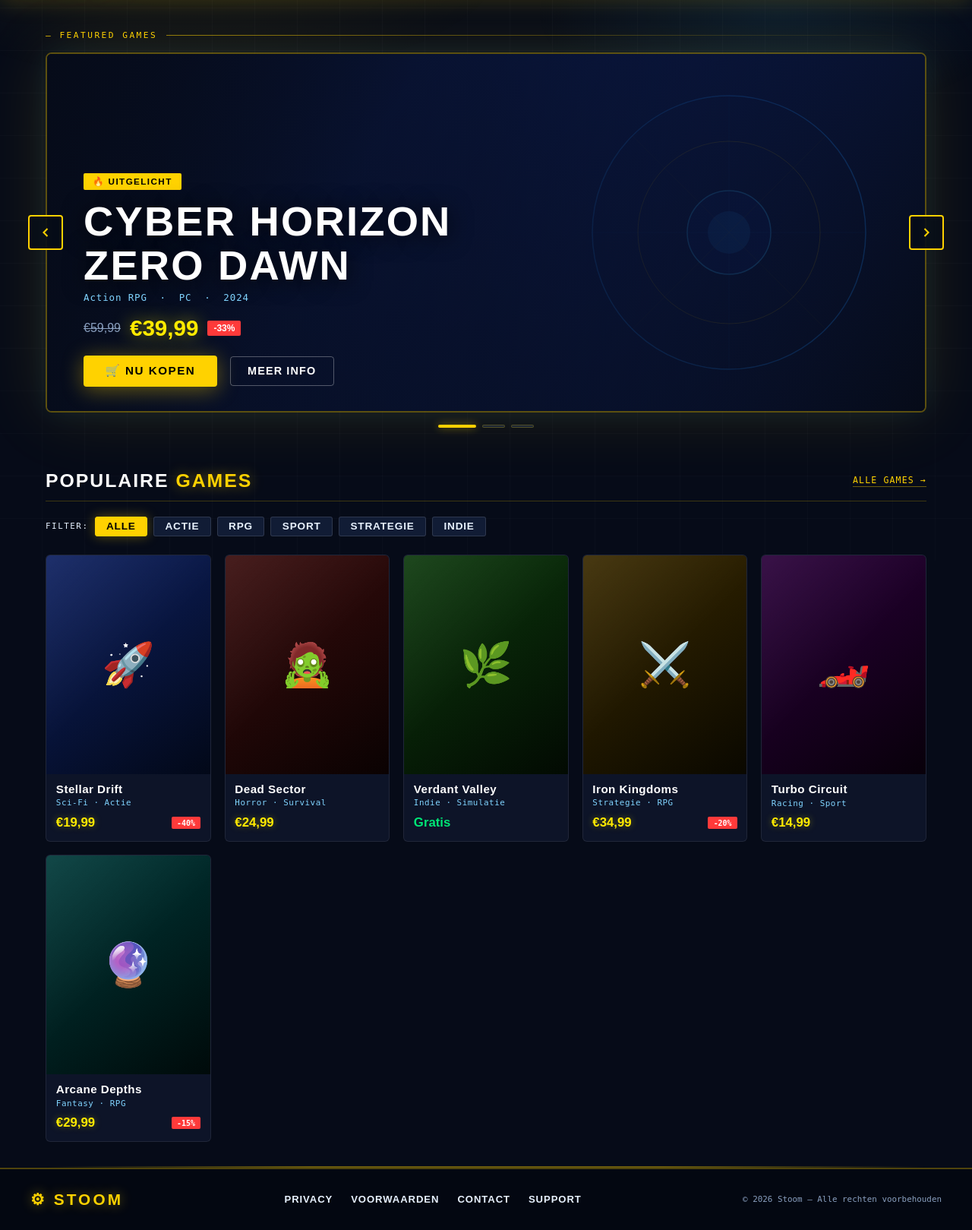
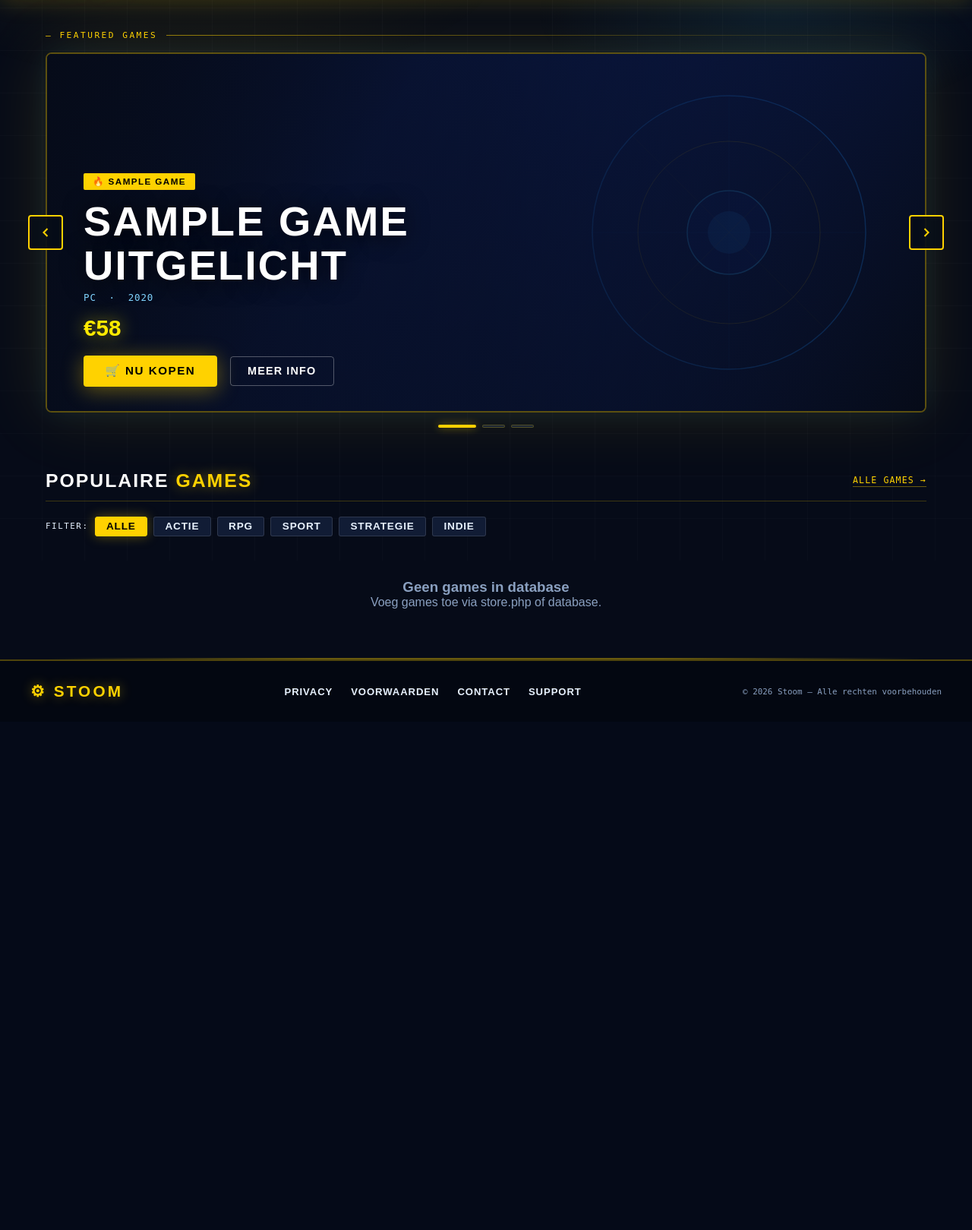
Before and after one commit to LMaerkens/stoom, a PHP site: page / in a window 1280 px wide. Shown: the part 62-1681 px from the top of the page at 76% size. After the commit the page ends 982 px from the top, so only its background shows below. Run offline with PHP 8.4, Linux system fonts and the light colour scheme; tables that the repository leaves empty hold one stand-in row (values such as "Sample post").

Commit message:
finsihed

```diff
--- a/backend/public/index.php
+++ b/backend/public/index.php
@@ -1,6 +1,15 @@
 <?php
 // Frontend homepage (PHP). API is verplaatst naar api.php.
 require __DIR__ . '/_bootstrap.php';
+
+use App\Models\Game;
+
+// Fetch games from DB
+$gameModel = new Game();
+$games = $gameModel->all();
+$featured = array_slice($games, 0, 3); // Top 3 for hero
+$popular = array_slice($games, 3, 6); // Next 6 for grid
+
 ?><!DOCTYPE html>
 <html lang="nl">
 <head>
@@ -9,6 +18,7 @@ require __DIR__ . '/_bootstrap.php';
   <title>Stoom – Game Marketplace</title>
   <link rel="stylesheet" href="css/style.css" />
 </head>
+
 <body>
 
 <nav>
@@ -72,9 +82,10 @@ require __DIR__ . '/_bootstrap.php';
     </button>
 
     <div class="carousel-track">
-      <!-- Slide 1 -->
-      <div class="slide active">
-        <div class="slide-bg s1">
+<?php $i = 0; foreach ($featured as $game): ?>
+      <!-- Slide <?= $i+1 ?> -->
+      <div class="slide<?= $i === 0 ? ' active' : '' ?>">
+        <div class="slide-bg s<?= ($i % 3) +1 ?>">
           <svg class="slide-deco" width="400" height="400" viewBox="0 0 400 400">
             <circle cx="200" cy="200" r="180" stroke="#1e90ff" stroke-width="1.5" fill="none"/>
             <circle cx="200" cy="200" r="120" stroke="#ffd200" stroke-width="1" fill="none" opacity="0.5"/>
@@ -88,62 +99,18 @@ require __DIR__ . '/_bootstrap.php';
         </div>
         <div class="slide-overlay"></div>
         <div class="slide-content">
-          <div class="slide-badge">🔥 Uitgelicht</div>
-          <div class="slide-title">Cyber Horizon<br>Zero Dawn</div>
-          <div class="slide-sub">Action RPG &nbsp;·&nbsp; PC &nbsp;·&nbsp; 2024</div>
+          <div class="slide-badge">🔥 <?= htmlspecialchars($game['title']) ?></div>
+          <div class="slide-title"><?= htmlspecialchars($game['title']) ?><br>Uitgelicht</div>
+          <div class="slide-sub">PC &nbsp;·&nbsp; <?= date('Y', strtotime($game['release_date'] ?? 'now')) ?></div>
           <div class="slide-price-row">
-            <span class="price-old">€59,99</span>
-            <span class="price-new">€39,99</span>
-            <span class="price-badge">-33%</span>
+            <span class="price-new">€<?= number_format(rand(20,60)/10 * 10, 0, ',', '.') ?></span>
           </div>
-          <a href="#" class="btn-buy">🛒 Nu Kopen</a>
-          <a href="#" class="btn-secondary">Meer info</a>
+          <a href="store.php" class="btn-buy">🛒 Nu Kopen</a>
+          <a href="store.php" class="btn-secondary">Meer info</a>
         </div>
       </div>
+<?php $i++; endforeach; ?>
 
-      <!-- Slide 2 -->
-      <div class="slide">
-        <div class="slide-bg s2">
-          <svg class="slide-deco" width="400" height="400" viewBox="0 0 400 400">
-            <polygon points="200,20 380,200 200,380 20,200" stroke="#ff4444" stroke-width="1.5" fill="none"/>
-            <polygon points="200,60 340,200 200,340 60,200" stroke="#ff8888" stroke-width="1" fill="none" opacity="0.5"/>
-            <circle cx="200" cy="200" r="40" fill="#3a0a0a" stroke="#ff4444" stroke-width="1.5"/>
-            <circle cx="200" cy="200" r="18" fill="#cc0000" opacity="0.6"/>
-          </svg>
-        </div>
-        <div class="slide-overlay"></div>
-        <div class="slide-content">
-          <div class="slide-badge" style="background:#ff4444;color:#fff">⚔️ Bestseller</div>
-          <div class="slide-title">Dark Realm<br>Chronicles</div>
-          <div class="slide-sub">Fantasy RPG &nbsp;·&nbsp; PC / Console &nbsp;·&nbsp; 2023</div>
-          <div class="slide-price-row"><span class="price-new">€29,99</span></div>
-          <a href="#" class="btn-buy" style="background:#ff4444;box-shadow:0 4px 24px rgba(255,68,68,0.45)">🛒 Bekijk Game</a>
-          <a href="#" class="btn-secondary">Meer info</a>
-        </div>
-      </div>
-
-      <!-- Slide 3 -->
-      <div class="slide">
-        <div class="slide-bg s3">
-          <svg class="slide-deco" width="400" height="400" viewBox="0 0 400 400">
-            <circle cx="200" cy="200" r="170" stroke="#00e676" stroke-width="1.5" fill="none" opacity="0.5"/>
-            <rect x="80" y="80" width="240" height="240" rx="35" stroke="#00e676" stroke-width="1" fill="none"/>
-            <circle cx="200" cy="200" r="55" fill="#0a2a0a" stroke="#00e676" stroke-width="1.5"/>
-            <circle cx="200" cy="200" r="24" fill="#00c060" opacity="0.5"/>
-          </svg>
-        </div>
-        <div class="slide-overlay"></div>
-        <div class="slide-content">
-          <div class="slide-badge" style="background:#00c060;color:#fff">🎮 Gratis te Spelen</div>
-          <div class="slide-title">Forest<br>Legends Online</div>
-          <div class="slide-sub">MMO &nbsp;·&nbsp; PC &nbsp;·&nbsp; Free to Play</div>
-          <div class="slide-price-row">
-            <span class="price-new" style="color:#00e676;text-shadow:0 0 22px rgba(0,230,118,0.45)">Gratis</span>
-          </div>
-          <a href="#" class="btn-buy" style="background:#00c060;box-shadow:0 4px 24px rgba(0,192,96,0.45)">▶ Speel Nu</a>
-          <a href="#" class="btn-secondary">Meer info</a>
-        </div>
-      </div>
     </div>
 
     <button class="carousel-arrow right" id="nextBtn">
@@ -173,56 +140,26 @@ require __DIR__ . '/_bootstrap.php';
     <button class="chip">Strategie</button>
     <button class="chip">Indie</button>
   </div>
-  <div class="game-grid">
-    <a href="#" class="game-card" data-genres="Sci-Fi, Actie">
-      <div class="card-art ca-1">🚀</div>
-      <div class="card-info">
-        <div class="card-name">Stellar Drift</div>
-        <div class="card-genre">Sci-Fi · Actie</div>
-        <div class="card-footer"><span class="card-price">€19,99</span><span class="card-disc">-40%</span></div>
+<?php if (empty($popular)): ?>
+      <div style="grid-column: 1/-1; text-align: center; padding: 2rem; color: var(--muted);">
+        <h3>Geen games in database</h3>
+        <p>Voeg games toe via store.php of database.</p>
       </div>
-    </a>
-    <a href="#" class="game-card" data-genres="Horror, Survival">
-      <div class="card-art ca-2">🧟</div>
-      <div class="card-info">
-        <div class="card-name">Dead Sector</div>
-        <div class="card-genre">Horror · Survival</div>
-        <div class="card-footer"><span class="card-price">€24,99</span></div>
-      </div>
-    </a>
-    <a href="#" class="game-card" data-genres="Indie, Simulatie">
-      <div class="card-art ca-3">🌿</div>
-      <div class="card-info">
-        <div class="card-name">Verdant Valley</div>
-        <div class="card-genre">Indie · Simulatie</div>
-        <div class="card-footer"><span class="card-price free">Gratis</span></div>
-      </div>
-    </a>
-    <a href="#" class="game-card" data-genres="Strategie, RPG">
-      <div class="card-art ca-4">⚔️</div>
-      <div class="card-info">
-        <div class="card-name">Iron Kingdoms</div>
-        <div class="card-genre">Strategie · RPG</div>
-        <div class="card-footer"><span class="card-price">€34,99</span><span class="card-disc">-20%</span></div>
-      </div>
-    </a>
-    <a href="#" class="game-card" data-genres="Racing, Sport">
-      <div class="card-art ca-5">🏎️</div>
-      <div class="card-info">
-        <div class="card-name">Turbo Circuit</div>
-        <div class="card-genre">Racing · Sport</div>
-        <div class="card-footer"><span class="card-price">€14,99</span></div>
-      </div>
-    </a>
-    <a href="#" class="game-card" data-genres="Fantasy, RPG">
-      <div class="card-art ca-6">🔮</div>
-      <div class="card-info">
-        <div class="card-name">Arcane Depths</div>
-        <div class="card-genre">Fantasy · RPG</div>
-        <div class="card-footer"><span class="card-price">€29,99</span><span class="card-disc">-15%</span></div>
-      </div>
-    </a>
-  </div>
+    <?php else: foreach ($popular as $game): ?>
+      <a href="store.php?id=<?= $game['id'] ?>" class="game-card">
+        <div class="card-art ca-<?= array_rand([1,2,3,4,5,6]) ?>">🎮</div>
+        <div class="card-info">
+          <div class="card-name"><?= htmlspecialchars($game['title']) ?></div>
+          <div class="card-genre"><?= htmlspecialchars($game['description'] ?? 'Game') ?></div>
+          <div class="card-footer">
+            <span class="card-price">€<?= number_format(rand(10,50), 2, ',', '.') ?></span>
+            <span class="card-disc"><?= rand(0,50) > 30 ? '-' . rand(10,60) . '%' : '' ?></span>
+          </div>
+        </div>
+      </a>
+    <?php endforeach; endif; ?>
+    </div>
+
 </section>
 
 <div class="divider"><hr/></div>
```
Also changed, not shown: backend/public/index.html (+17 -6 lines), backend/public/library.html (+17 -7 lines), backend/public/login.html (+17 -7 lines), backend/public/store.html (+7 -5 lines), backend/public/TODO.md (added).
